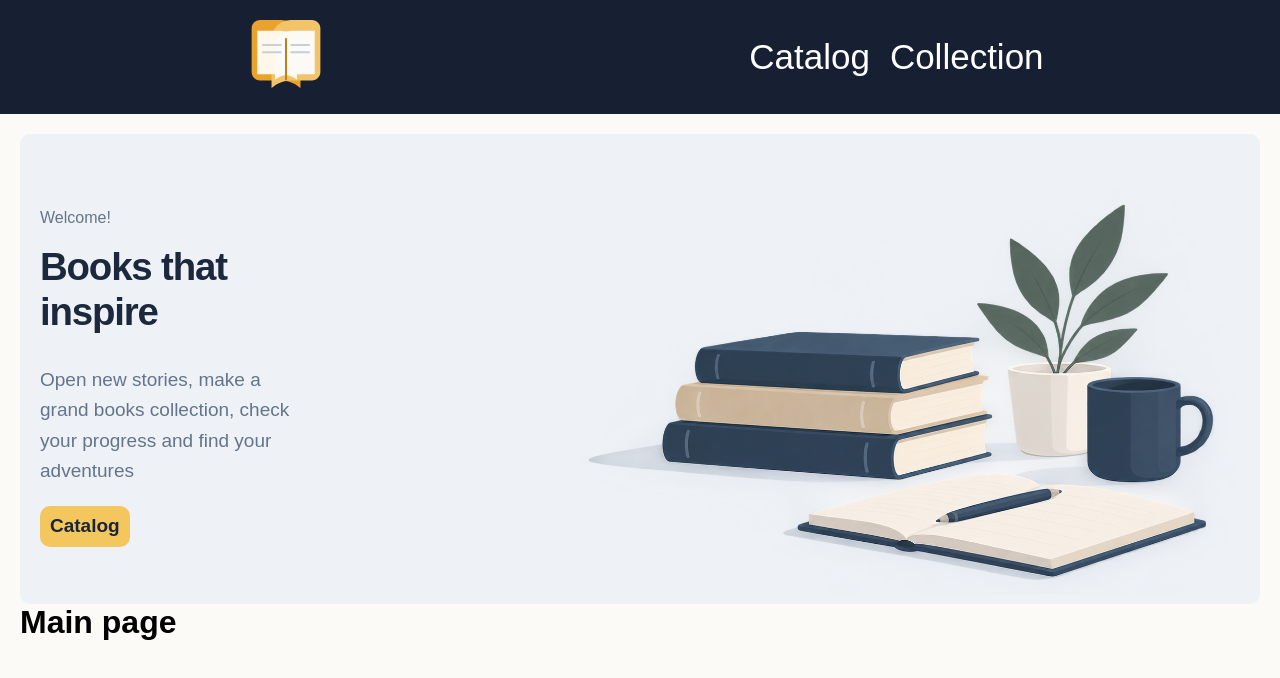
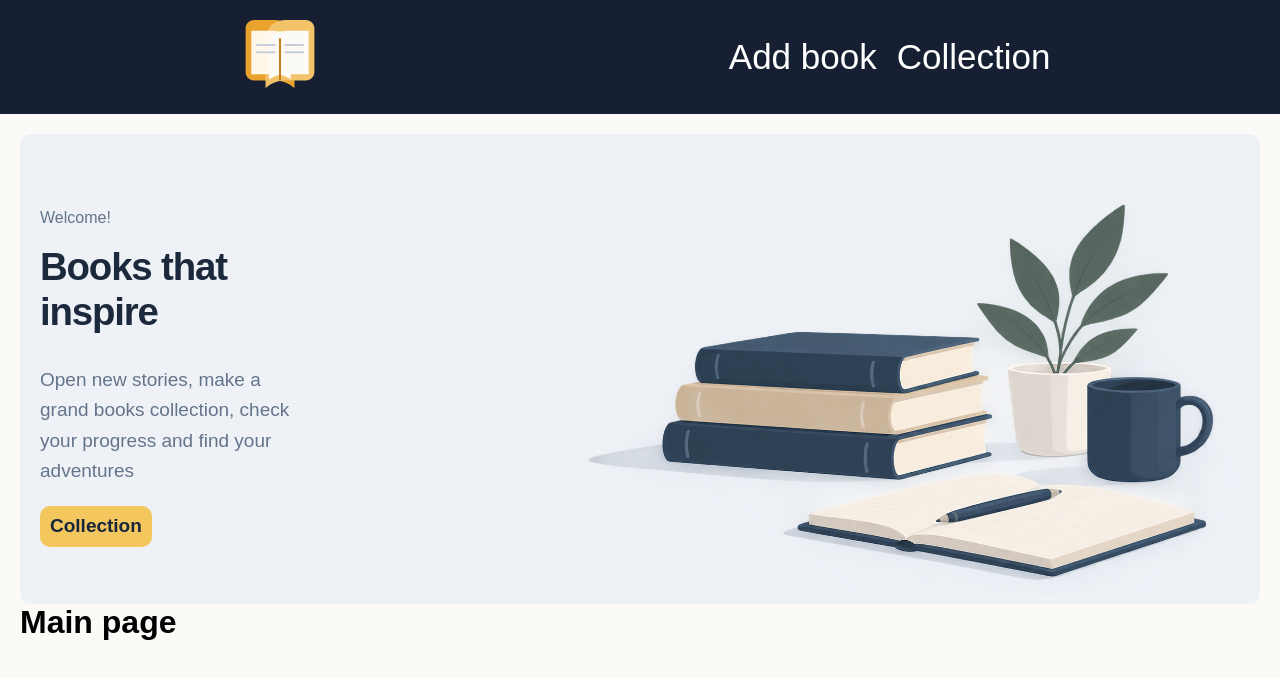
Before and after one commit to Blaaaaaze/my-library, a Next.js app: page / in a window 1280 px wide. Shown: the top 678 px of the page. Built offline with nearby package versions, Linux system fonts and the light colour scheme.

Commit message:
refactor: обнавлены ссылки

```diff
--- a/components/Banner/Banner.tsx
+++ b/components/Banner/Banner.tsx
@@ -8,7 +8,7 @@ export default function Banner() {
             <p className={styles.banner__subtitle}>Welcome!</p>
             <h2 className={styles.banner__title}>Books that inspire</h2>
             <p className={styles.banner__text}>Open new stories, make a grand books collection, check your progress and find your adventures</p>
-            <Link href='/' className={`${styles.banner__button} main-button`}>Catalog</Link>
+            <Link href='/collection' className={`${styles.banner__button} main-button`}>Collection</Link>
         </div>
         <div className={styles.banner__image}>
             <Image
--- a/components/Navigation/Navigation.tsx
+++ b/components/Navigation/Navigation.tsx
@@ -26,12 +26,12 @@ export default function Navigation() {
                 <ul className={styles.nav__ul}>
                     <li>
                         <Link
-                        href='/catalog'
+                        href='/book/new'
                         onClick={onClick}
                         className={`
                         ${styles.nav__link}
-                        ${pathname.startsWith('/catalog') ? styles.active : ''}`}>
-                            Catalog
+                        ${pathname.startsWith('/book/new') ? styles.active : ''}`}>
+                            Add book
                         </Link>
                     </li>
                     <li>
```
Also changed, not shown: 1 other file (tests, documents, lock files or other folders).
